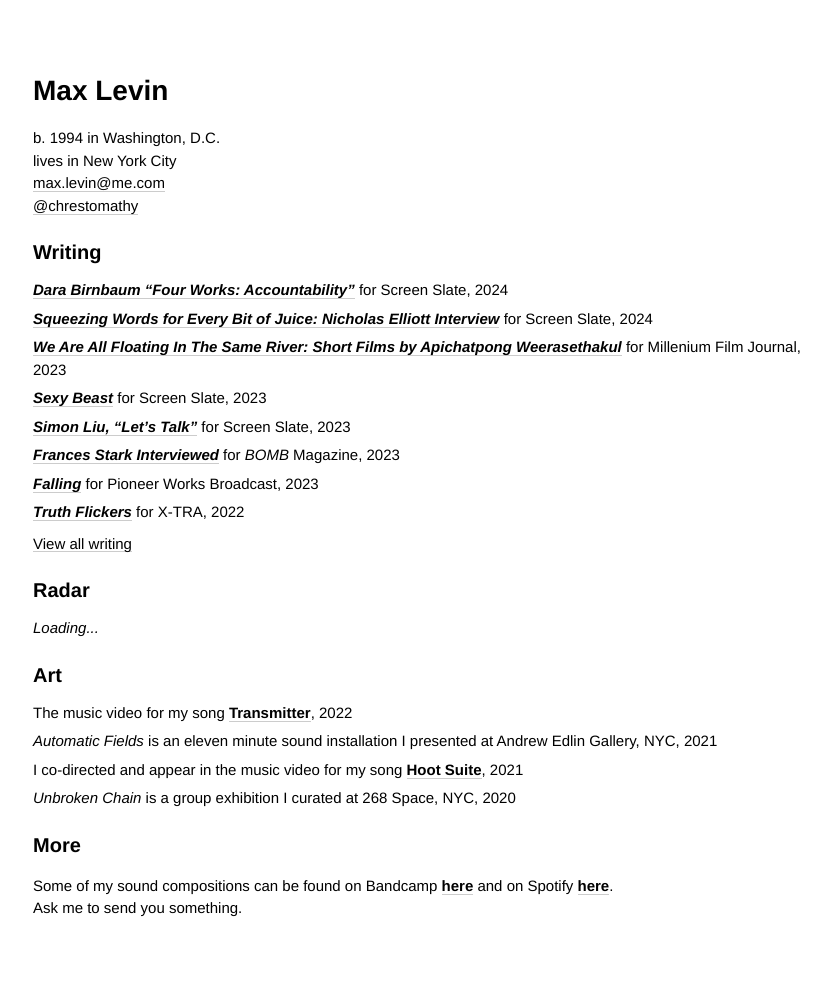
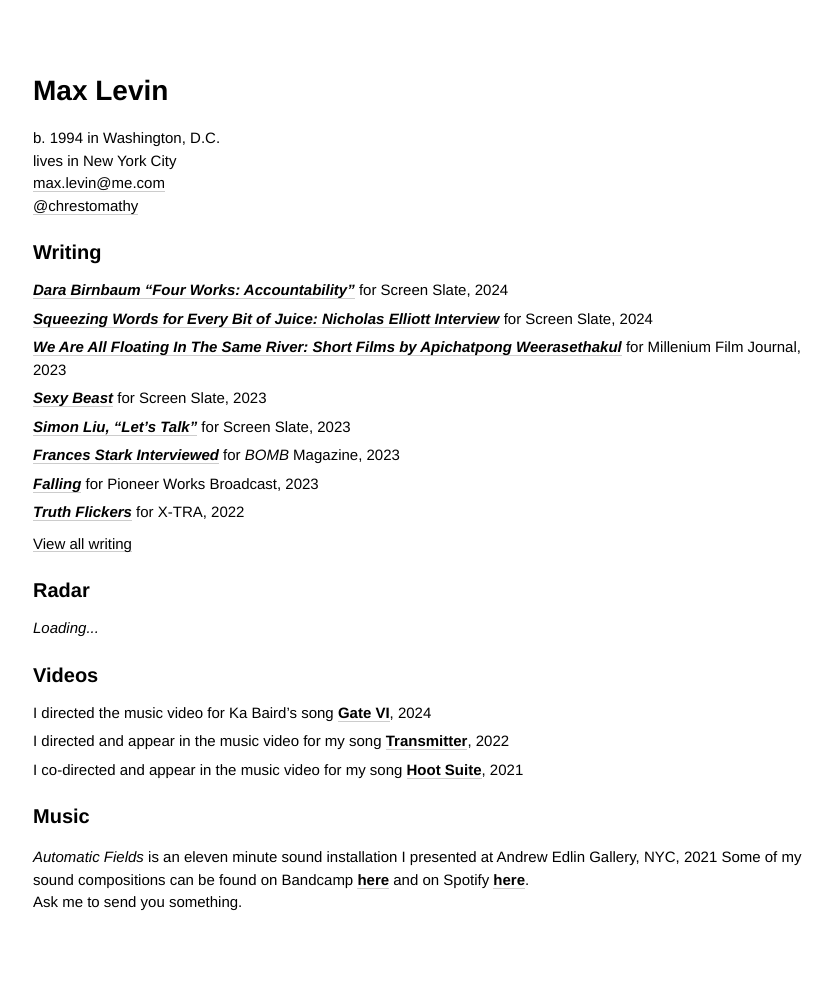
Before and after one commit to minicreative/maxlevin.me, a Jekyll site: the page built from index.md, in a window 1280 px wide. Shown: the whole page, without its empty margins (17-849 px from the left). Built offline with Jekyll 4.4.1, drawn with Linux system fonts in a browser that asks for light colours.

Commit message:
Updated Index

```diff
--- a/index.md
+++ b/index.md
@@ -117,23 +117,21 @@ sections:
     is_priority: false
 - title: Radar
   calendarList: true
-- title: Art
+- title: Videos
   items:
-  - description: The music video for my song **[Transmitter](https://drive.google.com/file/d/1iJig1f5p7hPt0b1Ml7_uzMToWH9P5sJi/view?usp=drivesdk)**,
+  - description: I directed the music video for Ka Baird's song **[Gate VI](https://drive.google.com/file/d/1Ok8KegrVK3qT0cL3sIk86GxyLoh4Ncy9/view?usp=drivesdk)**,
+      2024
+    image:
+  - description: I directed and appear in the music video for my song **[Transmitter](https://drive.google.com/file/d/1iJig1f5p7hPt0b1Ml7_uzMToWH9P5sJi/view?usp=drivesdk)**,
       2022
     image: "/uploads/Screen%20Shot%202023-12-15%20at%202.20.02%20PM.png"
-  - description: "*Automatic Fields* is an eleven minute sound installation I presented
-      at Andrew Edlin Gallery, NYC, 2021"
-    image: "/uploads/IMG_2932.jpg"
   - description: I co-directed and appear in the music video for my song **[Hoot Suite](https://vimeo.com/531584826/2d654d40e3)**,
       2021
     image: "/uploads/Screen%20Shot%202023-12-15%20at%202.02.38%20PM.png"
-  - description: "*Unbroken Chain* is a group exhibition I curated at 268 Space, NYC,
-      2020"
-    image: "/uploads/IMG_2300.jpg"
-- title: More
-  description: "Some of my sound compositions can be found on Bandcamp **[here](https://maxlevin.bandcamp.com)**
-    and on Spotify **[here](https://open.spotify.com/artist/2HWVsbMc3Zv65tB6pdIAVd?si=IF-qOJwySlq2375-cb69dQ)**.
+- title: Music
+  description: "*Automatic Fields* is an eleven minute sound installation I presented
+    at Andrew Edlin Gallery, NYC, 2021\nSome of my sound compositions can be found
+    on Bandcamp **[here](https://maxlevin.bandcamp.com)** and on Spotify **[here](https://open.spotify.com/artist/2HWVsbMc3Zv65tB6pdIAVd?si=IF-qOJwySlq2375-cb69dQ)**.
     \n<br>Ask me to send you something."
   image: "/uploads/a2750980685_10.jpg"
 layout: home
```
